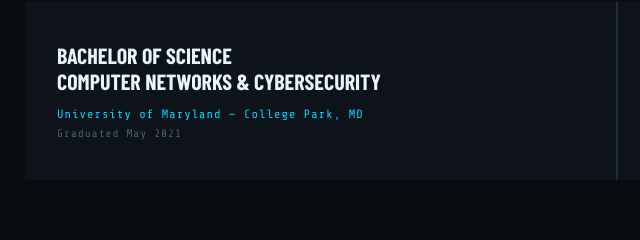
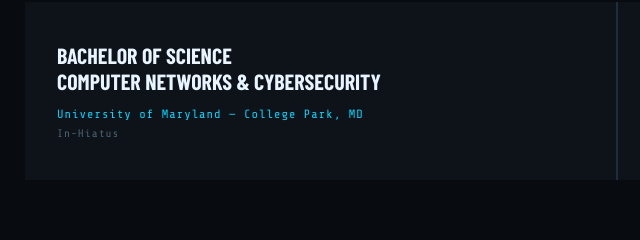
Before and after one commit to Jojie-S/Jojie-S.github.io, a plain HTML site: page index.html in a window 1280 px wide. Shown: the part 4476-4716 px from the top of the page, 23-663 px from the left. Drawn offline with nearby package versions, Linux system fonts and the light colour scheme; a web font is replaced by a local one.

Commit message:
Add files via upload

```diff
--- a/index.html
+++ b/index.html
@@ -1211,7 +1211,7 @@
     <div class="edu-card observe">
       <div class="edu-degree">Bachelor of Science<br>Computer Networks & Cybersecurity</div>
       <div class="edu-school">University of Maryland — College Park, MD</div>
-      <div class="edu-date">Graduated May 2021</div>
+      <div class="edu-date">In-Hiatus</div>
     </div>
     <div class="edu-card observe">
       <div class="edu-degree">Associate of Science<br>General Studies</div>
```
